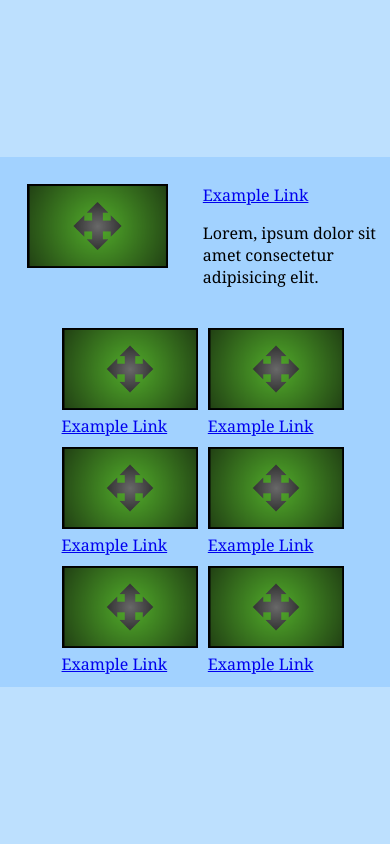
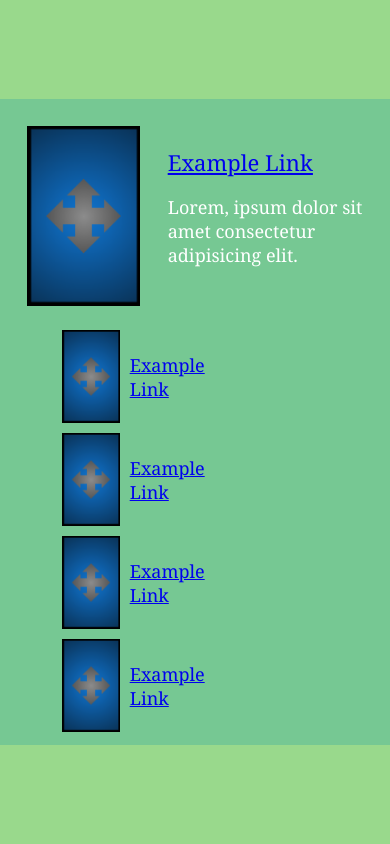
Before and after one commit to YusufTheDev/Porfolio-Website, a PHP site: page /layout/index.html in a window 390 px wide. Run offline with PHP 8.4, Linux system fonts and the light colour scheme.

Commit message:
some fixes

```diff
--- a/layout/css/style.css
+++ b/layout/css/style.css
@@ -1,20 +1,33 @@
 /*
+Yusuf Khan 400565596
+Feb 02, 2025
 CSS for Web layout assignment
 */
 body {
     width: 100%;
     background-color: #bde0fe;
-    justify-content: space-around;
     display: flex;
     flex-direction: column;
     justify-content: center;
     margin: 0;
     min-height: 100vh;
-    overflow: hidden;
+    overflow-x: hidden;
 }
 
-.image2{
-    display:none;
+a {
+    font-size: 18px;
+}
+
+#header a {
+    font-size: 25px;
+}
+
+#header p {
+    font-size: 20px;
+}
+
+.image2 {
+    display: none;
 }
 
 #container {
@@ -26,7 +39,7 @@ body {
     align-items: center;
 }
 
-#w4 {
+.w4 {
     display: block;
 }
 
@@ -68,7 +81,6 @@ body {
 }
 
 @media (max-width: 1024px) {
-
     #container {
         flex-direction: column;
     }
@@ -76,6 +88,14 @@ body {
     #header {
         height: 25%;
         width: 100%;
+    }
+
+    #header a {
+        font-size: 25px;
+    }
+
+    #header p {
+        font-size: 20px;
     }
 
     #headerwidget {
@@ -103,7 +123,7 @@ body {
 
     .widget {
         height: 33%;
-        width:auto;
+        width: auto;
         margin: 5px;
     }
 
@@ -113,19 +133,18 @@ body {
         height: 50%;
     }
 
-    #w4 {
+    .w4 {
         display: none;
     }
 }
 
-@media (max-device-width: 480px) {
-
+@media (max-width: 480px) {
     body {
         background-color: #99d98c;
         color: white;
     }
 
-    #w4 {
+    .w4 {
         display: flex;
     }
 
@@ -139,7 +158,7 @@ body {
 
     .image2 {
         display: block;
-        width: 100%;  /* Adjust as needed */
+        width: 100%;
         height: auto;
     }
 
@@ -149,6 +168,14 @@ body {
 
     #header {
         height: 40%;
+    }
+
+    #header a {
+        font-size: 22px;
+    }
+
+    #header p {
+        font-size: 18px;
     }
 
     #header .widgetimg {
@@ -173,12 +200,14 @@ body {
 
     .widgetimg {
         width: 50%;
-        justify-content: center;
+        display: flex;
+        justify-content: left;
         align-items: center;
     }
 
     .widgettext {
         width: 50%;
+        display: flex;
         flex-direction: column;
         justify-content: center;
     }
--- a/layout/index.html
+++ b/layout/index.html
@@ -1,5 +1,7 @@
 <!doctype html>
 <!--
+Yusuf Khan 400565596
+Feb 02, 2025
 Web Layout Assignment html page
 -->
 <html>
@@ -16,89 +18,89 @@ Web Layout Assignment html page
         <div id="header">
             <div id="headerwidget">
                 <div class="widgetimg">
-                    <img src="images/hWidget.png" width="400px" class="image1">
-                    <img src="images/vWidget.png" class="image2">
+                    <img src="images/hWidget.png" width="400px" class="image1" alt="Widget image">
+                    <img src="images/vWidget.png" class="image2" alt="Widget image">
                 </div>
                 <div class="widgettext">
-                    <a href="https://example.com">Example Link</a>
+                    <a href="https://example.com" target="_blank">Example Link</a>
                     <p>Lorem, ipsum dolor sit amet consectetur adipisicing elit. </p>
                 </div>
             </div>
         </div>
         <div id="content">
             <div class="widgetgroup" id="wg1">
-                <div class="widget" id="w1">
+                <div class="widget w1">
+                    <div class="widgetimg">
+                        <img src="images/hWidget.png" class="image1" alt="Widget image">
+                        <img src="images/vWidget.png" class="image2" alt="Widget image">
+                    </div>
+                    <div class="widgettext">
+                        <a href="https://example.com" target="_blank">Example Link</a>
+                    </div>
+                </div>
+                <div class="widget w2">
+                    <div class="widgetimg">
+                        <img src="images/hWidget.png" class="image1" alt="Widget image">
+                        <img src="images/vWidget.png" class="image2" alt="Widget image">
+                    </div>
+                    <div class="widgettext">
+                        <a href="https://example.com" target="_blank">Example Link</a>
+                    </div>
+                </div>
+                <div class="widget w3">
+                    <div class="widgetimg">
+                        <img src="images/hWidget.png" class="image1" alt="Widget image">
+                        <img src="images/vWidget.png" class="image2" alt="Widget image">
+                    </div>
+                    <div class="widgettext">
+                        <a href="https://example.com" target="_blank">Example Link</a>
+                    </div>
+                </div>
+                <div class="widget w4">
+                    <div class="widgetimg">
+                        <img src="images/hWidget.png" class="image1" alt="Widget image">
+                        <img src="images/vWidget.png" class="image2" alt="Widget image">
+                    </div>
+                    <div class="widgettext">
+                        <a href="https://example.com" target="_blank">Example Link</a>
+                    </div>
+                </div>
+            </div>
+            <div class="widgetgroup" id="wg2">
+                <div class="widget w1">
+                    <div class="widgetimg">
+                        <img src="images/hWidget.png" class="image1" alt="Widget image">
+                        <img src="images/vWidget.png" class="image2" alt="Widget image">
+                    </div>
+                    <div class="widgettext">
+                        <a href="https://example.com" target="_blank">Example Link</a>
+                    </div>
+                </div>
+                <div class="widget w2">
+                    <div class="widgetimg">
+                        <img src="images/hWidget.png" class="image1" alt="Widget image">
+                        <img src="images/vWidget.png" class="image2" alt="Widget image">
+                    </div>
+                    <div class="widgettext">
+                        <a href="https://example.com" target="_blank">Example Link</a>
+                    </div>
+                </div>
+                <div class="widget w3">
+                    <div class="widgetimg">
+                        <img src="images/hWidget.png" class="image1" alt="Widget image">
+                        <img src="images/vWidget.png" class="image2" alt="Widget image">
+                    </div>
+                    <div class="widgettext">
+                        <a href="https://example.com" target="_blank">Example Link</a>
+                    </div>
+                </div>
+                <div class="widget w4">
                     <div class="widgetimg">
                         <img src="images/hWidget.png" class="image1">
                         <img src="images/vWidget.png" class="image2">
                     </div>
                     <div class="widgettext">
-                        <a href="https://example.com">Example Link</a>
-                    </div>
-                </div>
-                <div class="widget" id="w2">
-                    <div class="widgetimg">
-                        <img src="images/hWidget.png" class="image1">
-                        <img src="images/vWidget.png" class="image2">
-                    </div>
-                    <div class="widgettext">
-                        <a href="https://example.com">Example Link</a>
-                    </div>
-                </div>
-                <div class="widget" id="w3">
-                    <div class="widgetimg">
-                        <img src="images/hWidget.png" class="image1">
-                        <img src="images/vWidget.png" class="image2">
-                    </div>
-                    <div class="widgettext">
-                        <a href="https://example.com">Example Link</a>
-                    </div>
-                </div>
-                <div class="widget" id="w4">
-                    <div class="widgetimg">
-                        <img src="images/hWidget.png" class="image1">
-                        <img src="images/vWidget.png" class="image2">
-                    </div>
-                    <div class="widgettext">
-                        <a href="https://example.com">Example Link</a>
-                    </div>
-                </div>
-            </div>
-            <div class="widgetgroup" id="wg2">
-                <div class="widget" id="w1">
-                    <div class="widgetimg">
-                        <img src="images/hWidget.png" class="image1">
-                        <img src="images/vWidget.png" class="image2">
-                    </div>
-                    <div class="widgettext">
-                        <a href="https://example.com">Example Link</a>
-                    </div>
-                </div>
-                <div class="widget" id="w2">
-                    <div class="widgetimg">
-                        <img src="images/hWidget.png" class="image1">
-                        <img src="images/vWidget.png" class="image2">
-                    </div>
-                    <div class="widgettext">
-                        <a href="https://example.com">Example Link</a>
-                    </div>
-                </div>
-                <div class="widget" id="w3">
-                    <div class="widgetimg">
-                        <img src="images/hWidget.png" class="image1">
-                        <img src="images/vWidget.png" class="image2">
-                    </div>
-                    <div class="widgettext">
-                        <a href="https://example.com">Example Link</a>
-                    </div>
-                </div>
-                <div class="widget" id="w4">
-                    <div class="widgetimg">
-                        <img src="images/hWidget.png" class="image1">
-                        <img src="images/vWidget.png" class="image2">
-                    </div>
-                    <div class="widgettext">
-                        <a href="https://example.com">Example Link</a>
+                        <a href="https://example.com" target="_blank">Example Link</a>
                     </div>
                 </div>
             </div>
```
